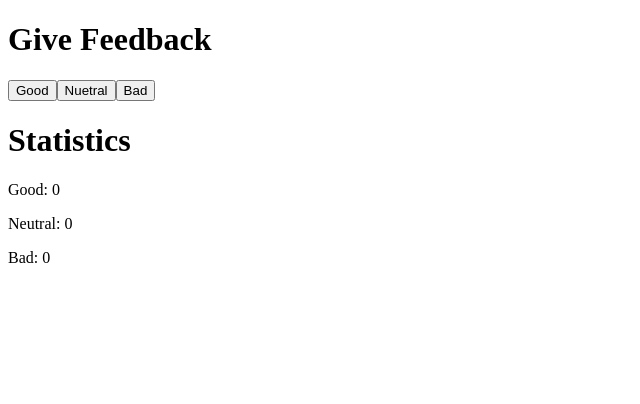
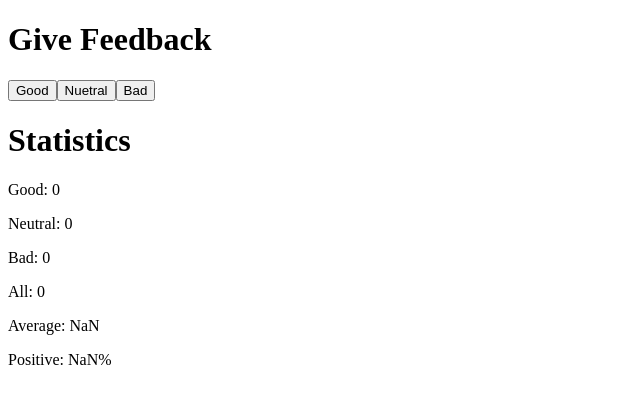
Before and after one commit to larryshawn/fullstackopen, a React (Vite) app in the folder part1/unicafe/: page / in a window 1280 px wide. Shown: the top 404 px of the page, without its empty margins (0-640 px from the left). Built offline with nearby package versions, Linux system fonts and the light colour scheme.

Commit message:
unicafe part 1 step 2

```diff
--- a/part1/unicafe/src/App.jsx
+++ b/part1/unicafe/src/App.jsx
@@ -5,6 +5,12 @@
   const [good, setGood] = useState(0)
   const [neutral, setNeutral] = useState(0)
   const [bad, setBad] = useState(0)
+
+  const total = good + neutral + bad
+
+  const average = (good - bad) / total
+
+  const positive = (good / total) * 100
 
   return (
     <div>
@@ -16,6 +22,9 @@
       <p>Good: {good}</p>
       <p>Neutral: {neutral}</p>
       <p>Bad: {bad}</p>
+      <p>All: {total}</p>
+      <p>Average: {average}</p>
+      <p>Positive: {positive}%</p>
     </div>
   )
 }
```
